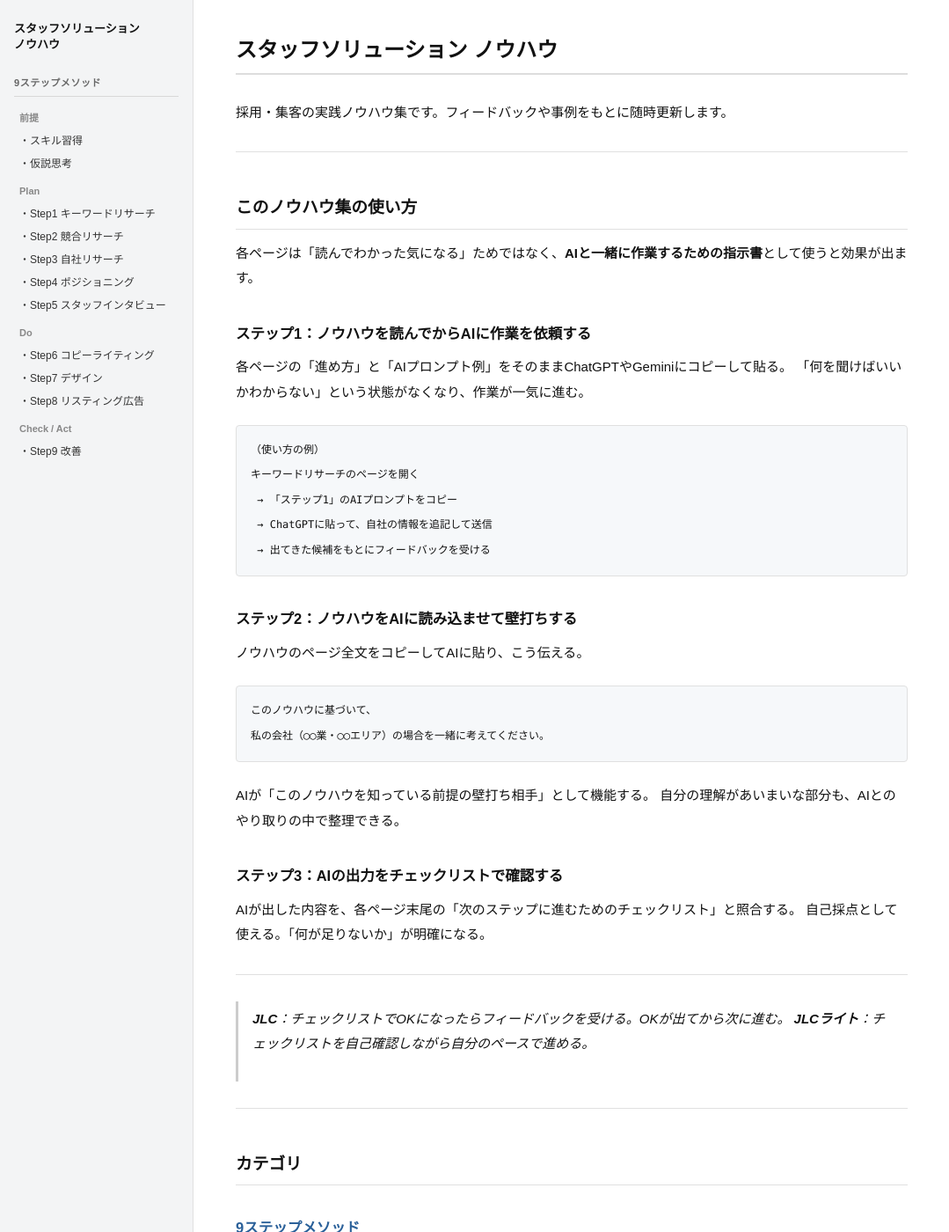
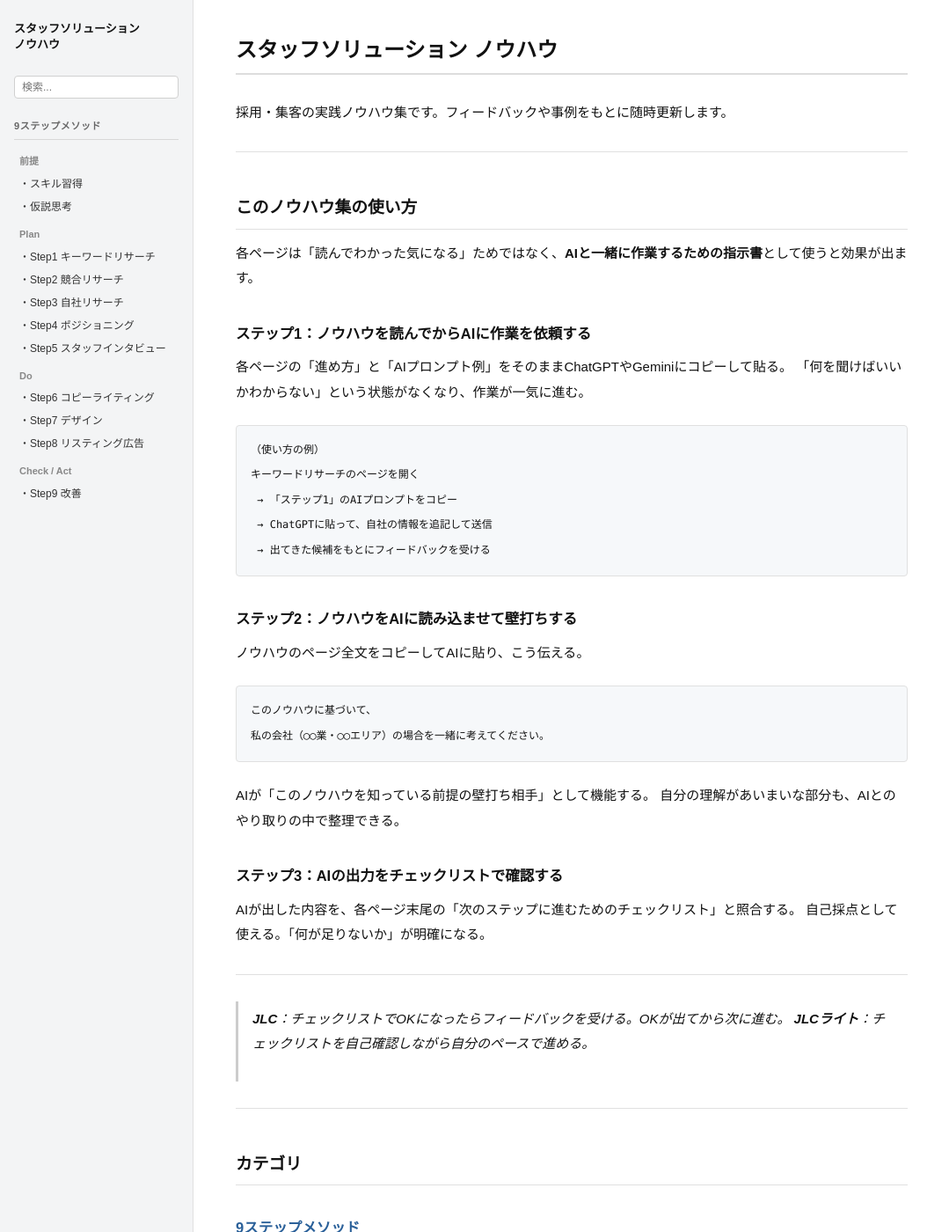
Before and after one commit to staffsolution/staffsolution-knowhow, a Jekyll site: the page built from index.md, in a window 1280 px wide and 1400 px high. Shown: the whole window at 88% size, without its empty margins (0-1079 px from the left). Built offline with Jekyll 4.4.1, drawn with Linux system fonts in a browser that asks for light colours; comment, search, counter and statistics services are not loaded; our own code applies the rules of GitHub Pages for plain Markdown files.

Commit message:
検索機能を追加（Simple-Jekyll-Search）
Made-with: Cursor

```diff
--- a/_includes/nav.html
+++ b/_includes/nav.html
@@ -1,6 +1,11 @@
 <nav class="sidebar-nav">
   <div class="nav-site-title">
     <a href="{{ '/' | relative_url }}">スタッフソリューション<br>ノウハウ</a>
+  </div>
+
+  <div class="nav-search">
+    <input type="text" id="search-input" placeholder="検索..." autocomplete="off">
+    <ul id="search-results"></ul>
   </div>
 
   <div class="nav-section">
--- a/_layouts/default.html
+++ b/_layouts/default.html
@@ -15,5 +15,17 @@
       {{ content }}
     </main>
   </div>
+  <script src="https://unpkg.com/simple-jekyll-search@1.10.0/dest/simple-jekyll-search.min.js"></script>
+  <script>
+    SimpleJekyllSearch({
+      searchInput: document.getElementById('search-input'),
+      resultsContainer: document.getElementById('search-results'),
+      json: '{{ "/search.json" | relative_url }}',
+      searchResultTemplate: '<li><a href="{url}">{title}</a></li>',
+      noResultsText: '<li class="no-results">見つかりませんでした</li>',
+      limit: 8,
+      fuzzy: false
+    });
+  </script>
 </body>
 </html>
--- a/assets/css/style.css
+++ b/assets/css/style.css
@@ -234,6 +234,47 @@ body {
   font-style: italic;
 }
 
+/* ---- 検索 ---- */
+.nav-search {
+  margin-bottom: 20px;
+}
+.nav-search input {
+  width: 100%;
+  padding: 5px 8px;
+  font-size: 12px;
+  border: 1px solid #d0d0d0;
+  border-radius: 4px;
+  background: #fff;
+  color: #111;
+  box-sizing: border-box;
+}
+.nav-search input:focus {
+  outline: none;
+  border-color: #2a6099;
+}
+#search-results {
+  list-style: none;
+  padding: 0;
+  margin: 4px 0 0;
+}
+#search-results li a {
+  display: block;
+  padding: 4px 6px;
+  font-size: 12px;
+  color: #2a6099;
+  text-decoration: none;
+  border-radius: 3px;
+  line-height: 1.4;
+}
+#search-results li a:hover {
+  background: #e2e5e8;
+}
+#search-results .no-results {
+  font-size: 12px;
+  color: #888;
+  padding: 4px 6px;
+}
+
 /* ---- レスポンシブ（スマホ対応） ---- */
 @media (max-width: 768px) {
   .layout-wrapper {
```
Also changed, not shown: search.json (added, +14 -0 lines).
